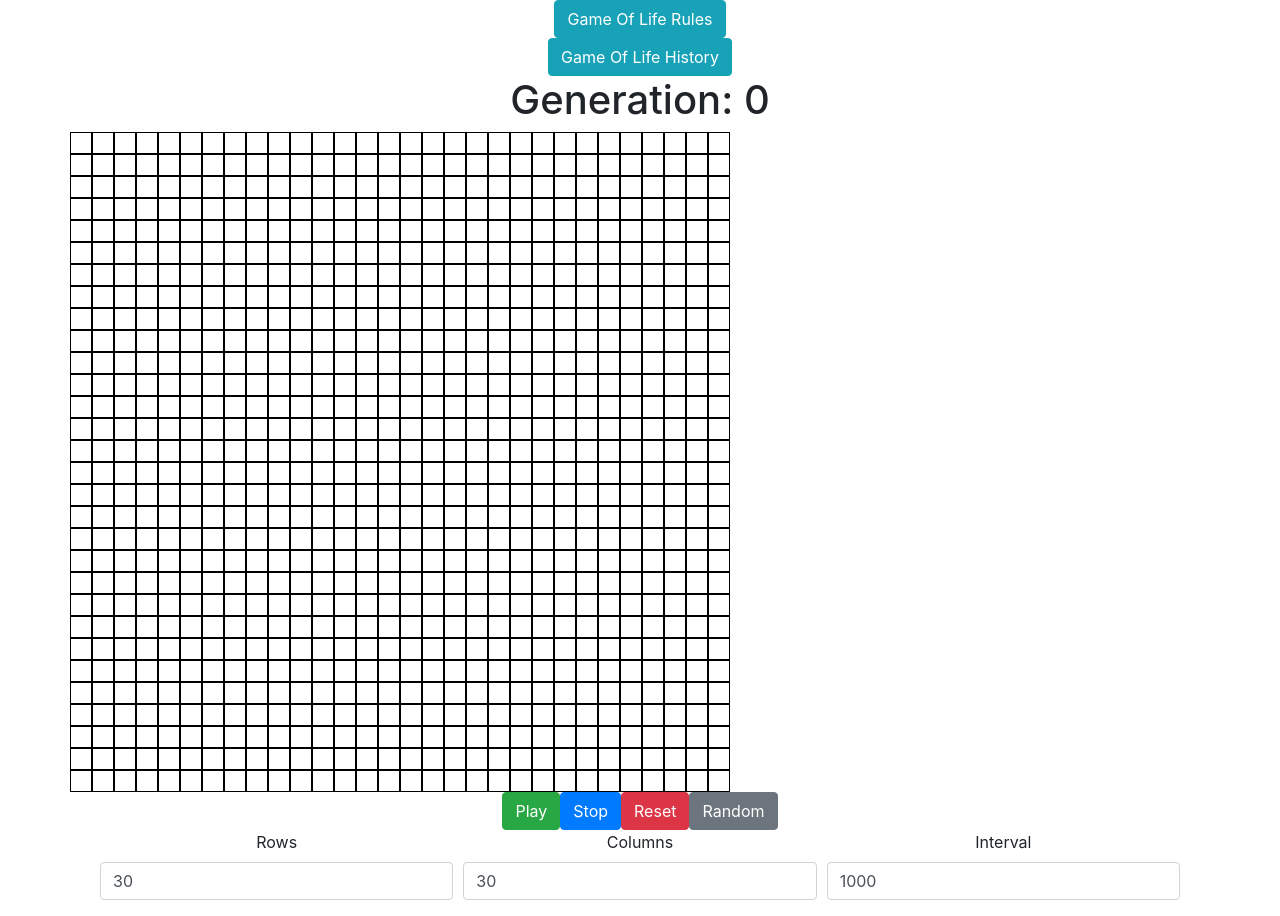
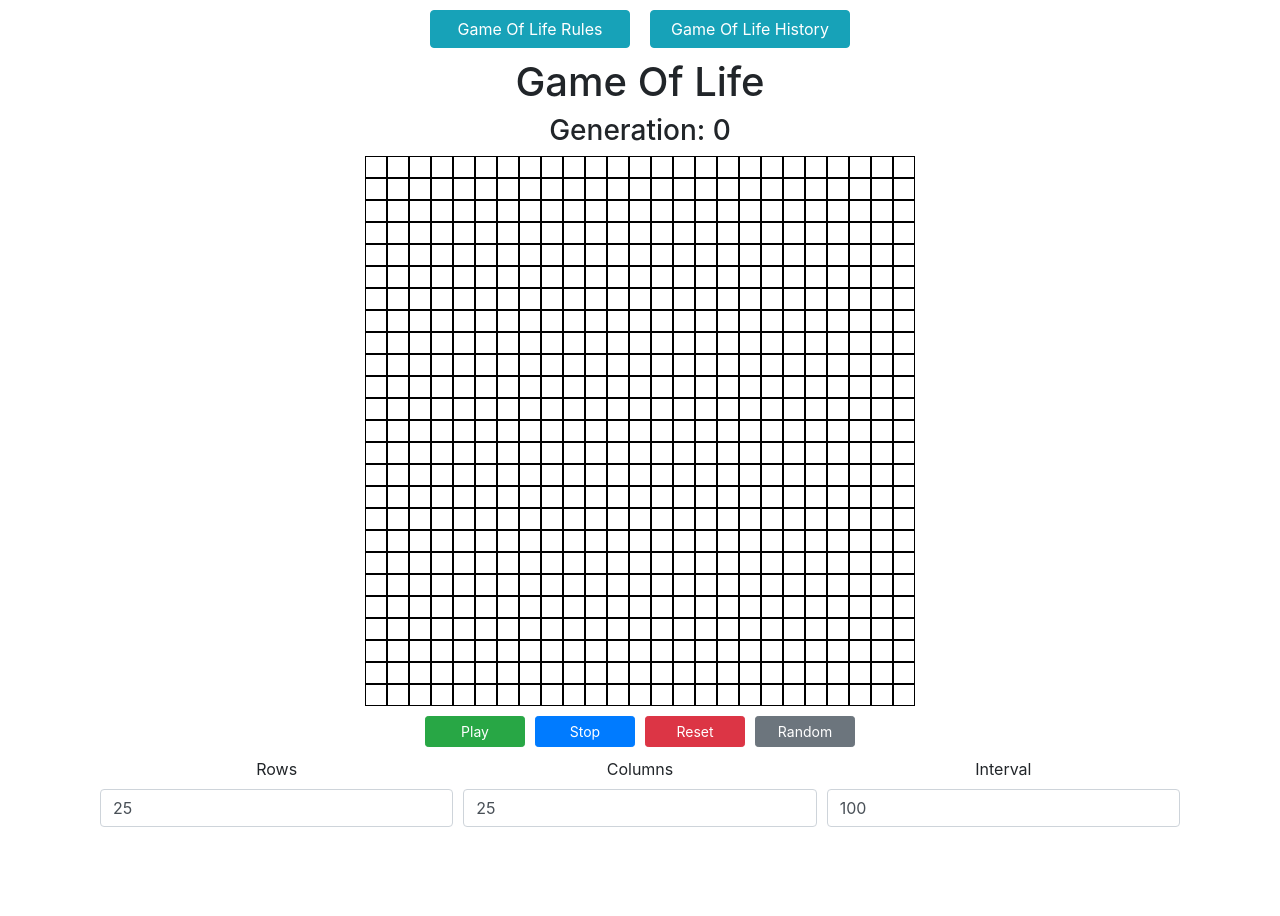
Before and after one commit to bloominstituteoftechnology/CS-Build-Week-1, a React (Create React App) app in the folder gol/: page / in a window 1280 px wide. After the commit the page ends 843 px from the top, so only its background shows below. Built offline with nearby package versions, Linux system fonts and the light colour scheme.

Commit message:
Few changes

```diff
--- a/gol/src/App.css
+++ b/gol/src/App.css
@@ -3,7 +3,6 @@
 }
 
 .cell-dead {
-
   padding: 10px;
   border: 1px solid black;
 }
@@ -15,7 +14,19 @@
   background: black;
 }
 
-.grid {
+.history-rules {
+  display: flex;
+  justify-content: center;
 
-  justify-content: center;
 }
+
+.submit {
+  margin-right: 5px;
+  margin-left: 5px;
+  width: 100px;
+}
+
+.info {
+  width: 200px;
+  margin: 10px;
+}
--- a/gol/src/App.js
+++ b/gol/src/App.js
@@ -1,15 +1,12 @@
 import React, { Component } from 'react';
 import './App.css';
 import Grid from './Components/Grid';
-import RulesModal from './Components/RulesModal';
-import HistoryModal from './Components/HistoryModal';
+
 
 class App extends Component {
   render() {
     return (
       <div className="App">
-      <RulesModal />
-      <HistoryModal />
         <Grid />
       </div>
     );
--- a/gol/src/Components/Footer.js
+++ b/gol/src/Components/Footer.js
@@ -1,16 +1,15 @@
 import React from 'react';
-import {Button} from 'reactstrap';
+import {Button, Container} from 'reactstrap';
+import '../App.css';
 
 const Footer = (props) => {
     return (
-        <div className = 'container'>
-            <div className='Buttons'>
-                <Button color = 'success' className='submit' onClick={props.play}>Play</Button>
-                <Button color = 'primary' className='submit' onClick={props.stop}>Stop</Button>
-                <Button color = 'danger' className='submit' onClick={props.reset}>Reset</Button>
-                <Button color = 'secondary' className='submit' onClick={props.random}>Random</Button>
-            </div>
-        </div>
+        <Container style = {{marginTop: '10px', marginBottom: '10px', display: 'flex', justifyContent: 'center'}}>
+                <Button color = 'success' size = 'sm' className='submit' onClick={props.play}>Play</Button>
+                <Button color = 'primary' size = 'sm' className='submit' onClick={props.stop}>Stop</Button>
+                <Button color = 'danger' size = 'sm' className='submit' onClick={props.reset}>Reset</Button>
+                <Button color = 'secondary' size = 'sm' className='submit' onClick={props.random}>Random</Button>
+        </Container>
     )
 }
 
--- a/gol/src/Components/Grid.js
+++ b/gol/src/Components/Grid.js
@@ -6,14 +6,16 @@ import Header from './Header';
 import Game_of_life from '../Logic/Game_of_life';
 import Controls from './Controls';
 import {Container} from 'reactstrap';
+import RulesModal from './RulesModal';
+import HistoryModal from './HistoryModal';
 class Grid extends Component {
     constructor(props) {
         super(props);
         this.state = {
-            gridSize: [30, 30],
+            gridSize: [25, 25],
             runningGame: false,
             game_of_life: new Game_of_life(),
-            interval: 1000,
+            interval: 100,
          }
     }
 
@@ -88,7 +90,7 @@ class Grid extends Component {
                 row.push(<Cell key = {[i, j]} coordinates = {{x: i, y: j}} liveCell = {false} toggleCell = {this.toggleCell} />);
             }
         }
-            newGrid.push(<div className = "row" key = {i}>{row}</div>);
+            newGrid.push(<div style = {{textAlign: 'center', justifyContent: 'center'}} className = "row" key = {i}>{row}</div>);
             row = [];
         }
         return newGrid;
@@ -127,10 +129,14 @@ class Grid extends Component {
 
         return (
             <Container>
+                <div className = 'history-rules'>
+                    <RulesModal />
+                    <HistoryModal />
+                </div>
                 <Header generation = {this.state.game_of_life.generate()}/>
-                    <div className = 'grid'>
+                    <Container >
                     {this.createGrid()}
-                    </div>
+                    </Container>
                 <Footer
                     play = {this.play}
                     stop = {this.stop}
--- a/gol/src/Components/Header.js
+++ b/gol/src/Components/Header.js
@@ -3,7 +3,8 @@ import React from 'react';
 const Header = (props) => {
     return (
         <div className = 'header'>
-            <h1>Generation: {props.generation}</h1>
+        <h1>Game Of Life</h1>
+            <h3>Generation: {props.generation}</h3>
         </div>
      );
 }
--- a/gol/src/Components/HistoryModal.js
+++ b/gol/src/Components/HistoryModal.js
@@ -21,7 +21,7 @@ class HistoryModal extends Component {
     render () {
       return (
         <div>
-          <Button color="info" onClick={this.toggle}>Game Of Life History</Button>
+          <Button className = 'info' color="info" onClick={this.toggle}>Game Of Life History</Button>
             <Modal isOpen={this.state.modal} toggle={this.toggle} className={this.props.className}>
               <ModalHeader toggle={this.toggle}></ModalHeader>
                 <ModalBody>
--- a/gol/src/Components/RulesModal.js
+++ b/gol/src/Components/RulesModal.js
@@ -20,7 +20,7 @@ class RulesModal extends Component {
     render () {
       return (
         <div>
-          <Button color="info" onClick={this.toggle}>Game Of Life Rules</Button>
+          <Button className = 'info' color="info" onClick={this.toggle}>Game Of Life Rules</Button>
             <Modal isOpen={this.state.modal} toggle={this.toggle} className={this.props.className}>
               <ModalHeader toggle={this.toggle}></ModalHeader>
                 <ModalBody>
```
